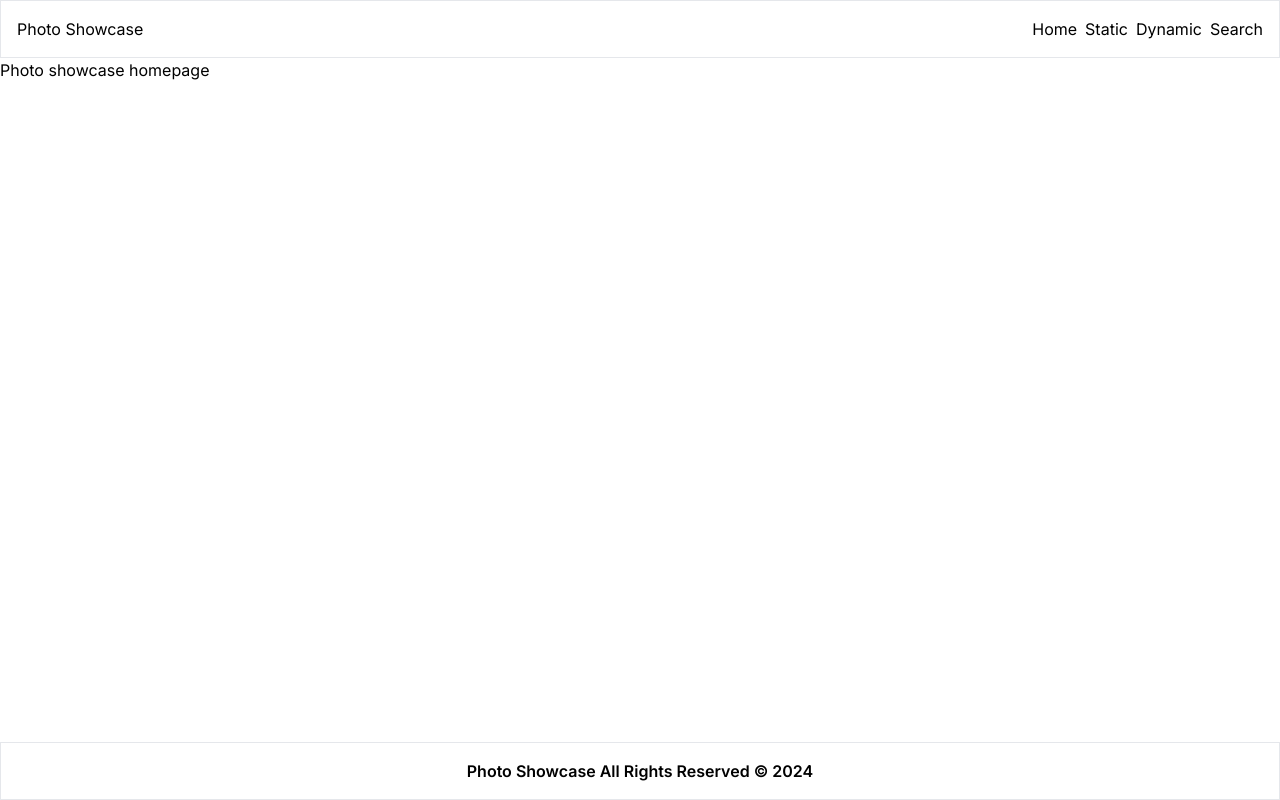
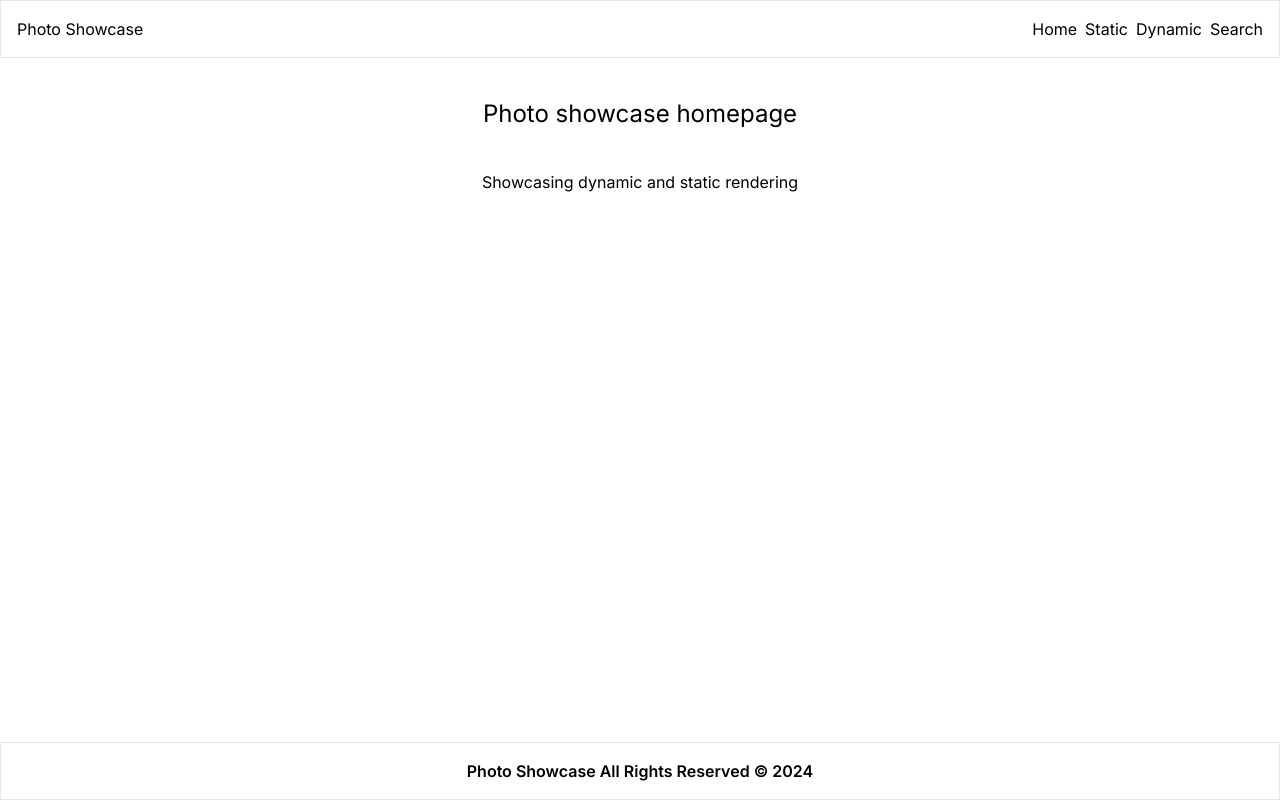
Before and after one commit to acktreptow/photo-showcase, a Next.js app: page / in a window 1280 px wide. Built offline with nearby package versions, Linux system fonts and the light colour scheme.

Commit message:
add homepage

```diff
--- a/src/app/page.tsx
+++ b/src/app/page.tsx
@@ -1,7 +1,8 @@
 function Homepage() {
   return (
     <main className="container mx-auto flex-grow">
-      <h1>Photo showcase homepage</h1>
+      <h1 className="text-2xl text-center p-10">Photo showcase homepage</h1>
+      <p className="text-center">Showcasing dynamic and static rendering</p>
     </main>
   );
 }
```
